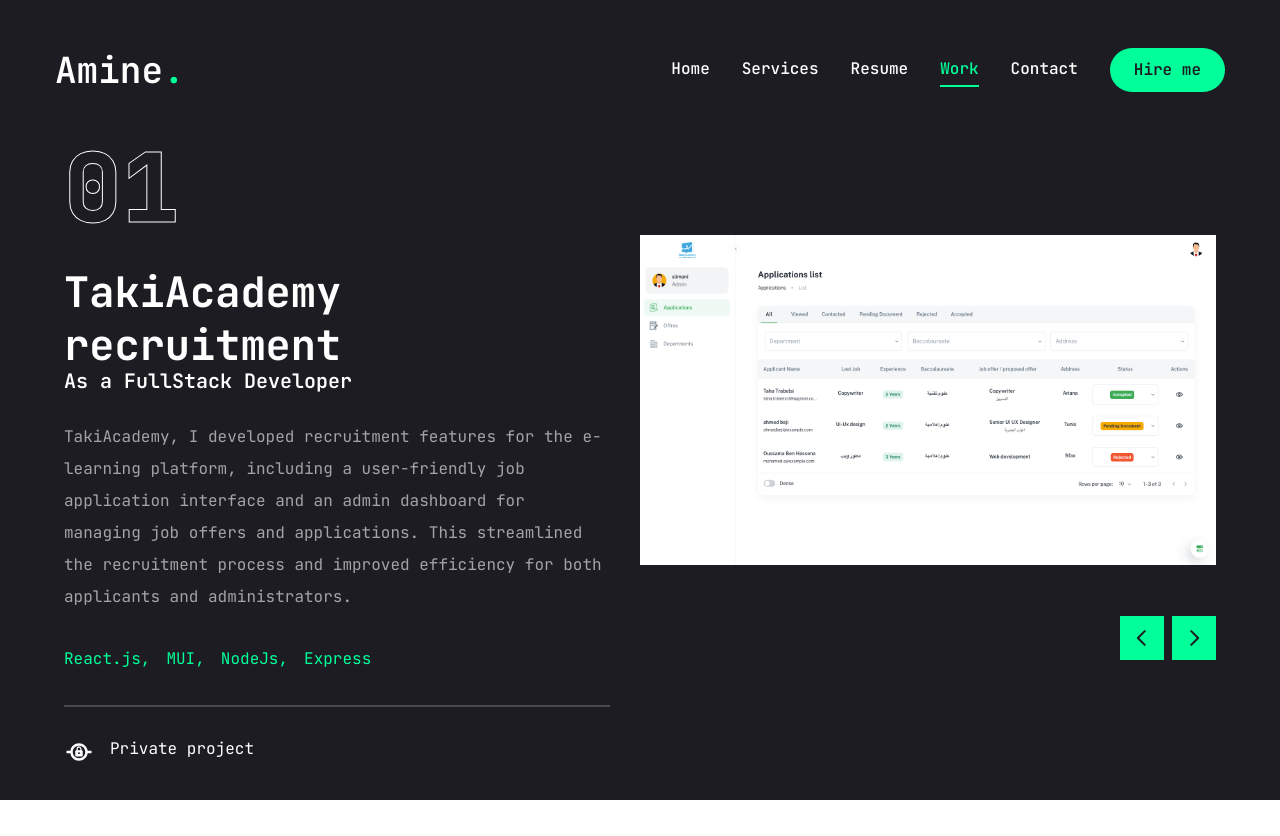
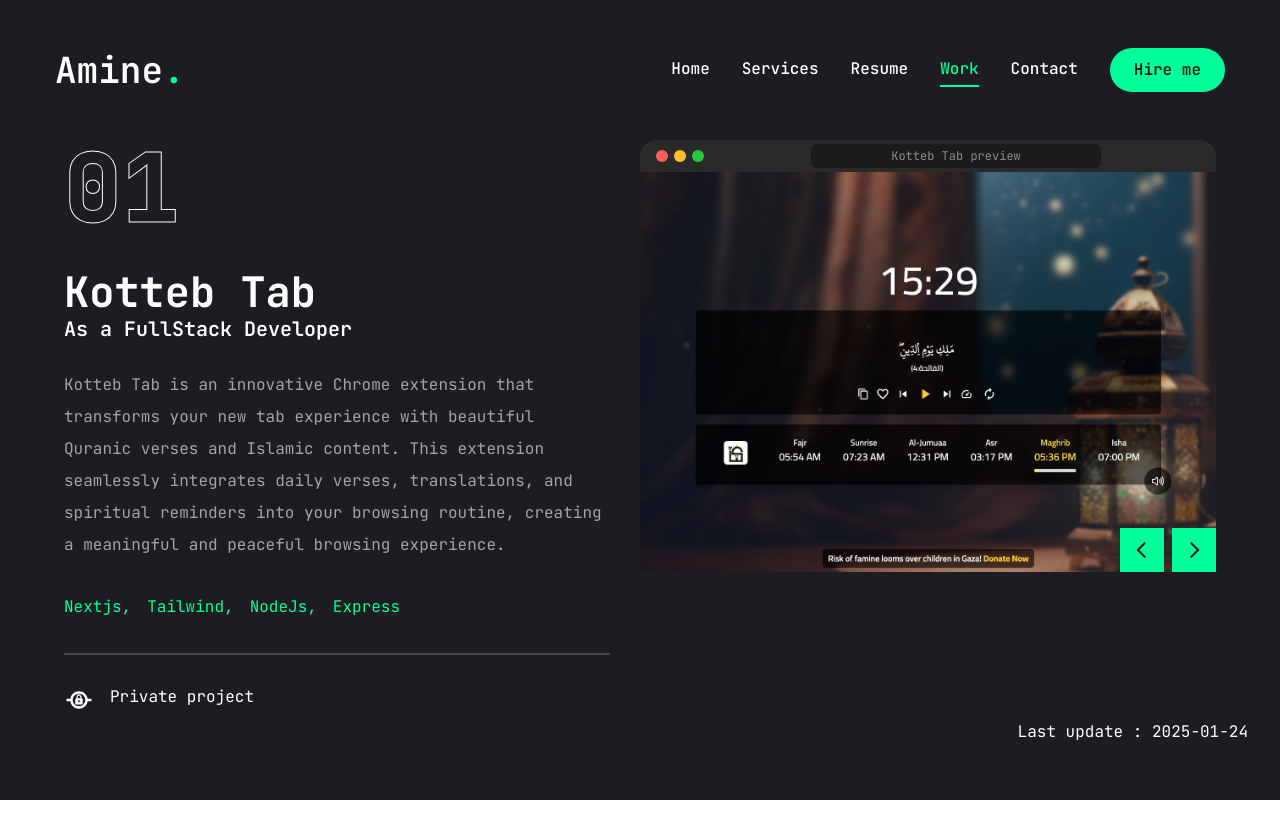
Before and after one commit to slimani-amine/portfolio, a Next.js app: page /work in a window 1280 px wide. After the commit the page ends 800 px from the top, so only its background shows below. Built offline with nearby package versions, Linux system fonts and the light colour scheme.

Commit message:
ADD: new work

```diff
--- a/app/work/page.jsx
+++ b/app/work/page.jsx
@@ -15,13 +15,53 @@
 import "swiper/css";
 import Image from "next/image";
 import WorkSliderBtns from "@/components/WorkSliderBtns";
+import { IoClose } from "react-icons/io5";
+import { BiZoomIn } from "react-icons/bi";
+
+const BrowserFrame = ({ children, url, name }) => (
+  <div className="w-full h-full rounded-2xl overflow-hidden bg-[#1B1B1B] shadow-2xl">
+    {/* Browser Header */}
+    <div
+      className={`h-8 bg-[#2A2A2A] flex items-center px-4 gap-2 ${
+        url ? "cursor-pointer hover:bg-[#3A3A3A] transition-colors" : ""
+      }`}
+      onClick={() => url && window.open(url, "_blank")}
+    >
+      <div className="flex gap-1.5">
+        <div className="w-3 h-3 rounded-full bg-[#FF5F57]"></div>
+        <div className="w-3 h-3 rounded-full bg-[#FEBC2E]"></div>
+        <div className="w-3 h-3 rounded-full bg-[#28C840]"></div>
+      </div>
+      <div className="flex-1 flex justify-center">
+        <div className="bg-[#1B1B1B] rounded-md px-20 py-1 text-xs text-white/50 truncate">
+          {url || (name && `${name} preview`) || "project preview"}
+        </div>
+      </div>
+    </div>
+    {/* Browser Content */}
+    <div className="w-full h-[calc(100%-2rem)]">{children}</div>
+  </div>
+);
 
 const Work = () => {
   const [project, setProject] = useState(projects[0]);
+  const [isImageOpen, setIsImageOpen] = useState(false);
+  const [selectedImage, setSelectedImage] = useState(null);
 
   const handlSlideChange = (swiper) => {
     const currentIndex = swiper.activeIndex;
     setProject(projects[currentIndex]);
+  };
+
+  const handleImageClick = (image) => {
+    setSelectedImage(image);
+    setIsImageOpen(true);
+    document.body.style.overflow = "hidden";
+  };
+
+  const handleCloseModal = () => {
+    setIsImageOpen(false);
+    document.body.style.overflow = "unset";
   };
 
   return (
@@ -104,22 +144,33 @@
             <Swiper
               spaceBetween={20}
               slidesPerView={1}
-              className="h-[300px] md:h-[400px] xl:h-[520px] mb-8 md:mb-12"
+              className="aspect-[4/3] mb-8 md:mb-12"
               onSlideChange={handlSlideChange}
             >
               {projects.map((item, index) => (
                 <SwiperSlide key={index}>
-                  <div className="h-full relative group flex justify-center items-center bg-transparent">
-                    <div className="absolute top-0 bottom-0 w-full h-full  z-10"></div>
+                  <BrowserFrame url={item.live} name={item.title}>
+                    <div
+                      className="relative w-full h-full group flex justify-center items-center bg-transparent cursor-pointer"
+                      onClick={() => handleImageClick(item.image)}
+                    >
+                      <div className="absolute top-0 bottom-0 w-full h-full z-10 bg-black/0 group-hover:bg-black/40 transition-all duration-300">
+                        <div className="absolute inset-0 flex items-center justify-center opacity-0 group-hover:opacity-100 transition-opacity duration-300">
+                          <BiZoomIn className="text-white text-4xl" />
+                        </div>
+                      </div>
+                      <div className="relative w-full h-full flex items-center justify-center">
                         <Image
                           src={item.image}
                           fill
                           sizes="(max-width: 768px) 100vw, (max-width: 1200px) 50vw, 33vw"
-                      className="object-contain"
+                          className="object-cover"
                           alt={item.title}
                           priority
                         />
                       </div>
+                    </div>
+                  </BrowserFrame>
                 </SwiperSlide>
               ))}
               <WorkSliderBtns
@@ -130,6 +181,34 @@
           </div>
         </div>
       </div>
+
+      {isImageOpen && (
+        <div
+          className="fixed inset-0 bg-black/80 z-50 flex items-center justify-center p-4"
+          onClick={handleCloseModal}
+        >
+          <button
+            onClick={handleCloseModal}
+            className="absolute top-4 right-4 text-white hover:text-accent z-50"
+          >
+            <IoClose size={30} />
+          </button>
+          <div
+            className="relative w-[90vw] h-[90vh]"
+            onClick={(e) => e.stopPropagation()}
+          >
+            <BrowserFrame url={project.live} name={project.title}>
+              <Image
+                src={selectedImage}
+                fill
+                className="object-cover"
+                alt="Project preview"
+                priority
+              />
+            </BrowserFrame>
+          </div>
+        </div>
+      )}
     </motion.div>
   );
 };
--- a/portfolio.js
+++ b/portfolio.js
@@ -27,7 +27,7 @@
 
 export const pageTitle = "Amine.";
 
-export const lastUpdate = "2024-11-21";
+export const lastUpdate = "2025-01-24";
 
 export const homeInformation = {
   jobTitle: "Software Developer",
@@ -50,9 +50,9 @@
 
 export const stats = [
   { num: 21, text: "Months of experience" },
-  { num: 13, text: "Prejects completed" },
+  { num: 14, text: "Projects completed" },
   { num: 10, text: "Technologies mastered" },
-  { num: 1413, text: "Github Total Contributions" },
+  { num: 1456, text: "Github Total Contributions" },
 ];
 
 export const services = [
@@ -224,6 +224,22 @@
   {
     num: "01",
     as: "FullStack Developer",
+    title: "Kotteb Tab",
+    description:
+      "Kotteb Tab is an innovative Chrome extension that transforms your new tab experience with beautiful Quranic verses and Islamic content. This extension seamlessly integrates daily verses, translations, and spiritual reminders into your browsing routine, creating a meaningful and peaceful browsing experience.",
+    stack: [
+      { name: "Nextjs" },
+      { name: "Tailwind" },
+      { name: "NodeJs" },
+      { name: "Express" },
+    ],
+    image: "/assets/work/KottebTab.png",
+    live: "",
+    github: "",
+  },
+  {
+    num: "02",
+    as: "FullStack Developer",
     title: "TakiAcademy recruitment",
     description:
       "TakiAcademy, I developed recruitment features for the e-learning platform, including a user-friendly job application interface and an admin dashboard for managing job offers and applications. This streamlined the recruitment process and improved efficiency for both applicants and administrators.",
@@ -238,7 +254,7 @@
     github: "",
   },
   {
-    num: "02",
+    num: "03",
     as: "Frontend Developer",
     title: "Xora",
     description:
@@ -253,7 +269,7 @@
     github: "https://github.com/slimani-amine/xora.git",
   },
   {
-    num: "03",
+    num: "04",
     as: "Frontend Developer",
     title: "Boumiza square",
     description:
@@ -264,7 +280,7 @@
     github: "",
   },
   {
-    num: "04",
+    num: "05",
     as: "Frontend Developer",
     title: "The 21",
     description:
@@ -275,7 +291,7 @@
     github: "",
   },
   {
-    num: "05",
+    num: "06",
     as: "Backend Developer",
     title: "Kotteb",
     description:
@@ -286,7 +302,7 @@
     github: "",
   },
   {
-    num: "06",
+    num: "07",
     as: "Frontend Developer",
     title: "Design system",
     description:
@@ -297,7 +313,7 @@
     github: "",
   },
   {
-    num: "07",
+    num: "08",
     as: "FullStack Developer",
     title: "SoftyNote",
     description:
@@ -314,7 +330,7 @@
     github: "",
   },
   {
-    num: "08",
+    num: "09",
     as: "FullStack mobile Developer",
     title: "Crafty",
     description:
@@ -325,7 +341,7 @@
     github: "",
   },
   {
-    num: "09",
+    num: "10",
     as: "FullStack Developer",
     title: "Ixamee",
     description:
@@ -336,7 +352,7 @@
     github: "",
   },
   {
-    num: "10",
+    num: "11",
     as: "Backend Developer",
     title: "DayTask",
     description:
@@ -347,7 +363,7 @@
     github: "https://github.com/slimani-amine/DayTask-Backend.git",
   },
   {
-    num: "11",
+    num: "12",
     as: "FullStack Developer",
     title: "Exclusive",
     description:
@@ -358,7 +374,7 @@
     github: "https://github.com/slimani-amine/E-commerce.git",
   },
   {
-    num: "12",
+    num: "13",
     as: "Frontend Developer",
     title: "The Wild Oasis",
     description:
@@ -369,7 +385,7 @@
     github: "https://github.com/slimani-amine/the-wild-oasis.git",
   },
   {
-    num: "13",
+    num: "14",
     as: "Backend Developer",
     title: "Bazaar",
     description:
```
Also changed, not shown: public/assets/work/KottebTab.png (added). Lines whose indentation alone changed are shown as unchanged.
